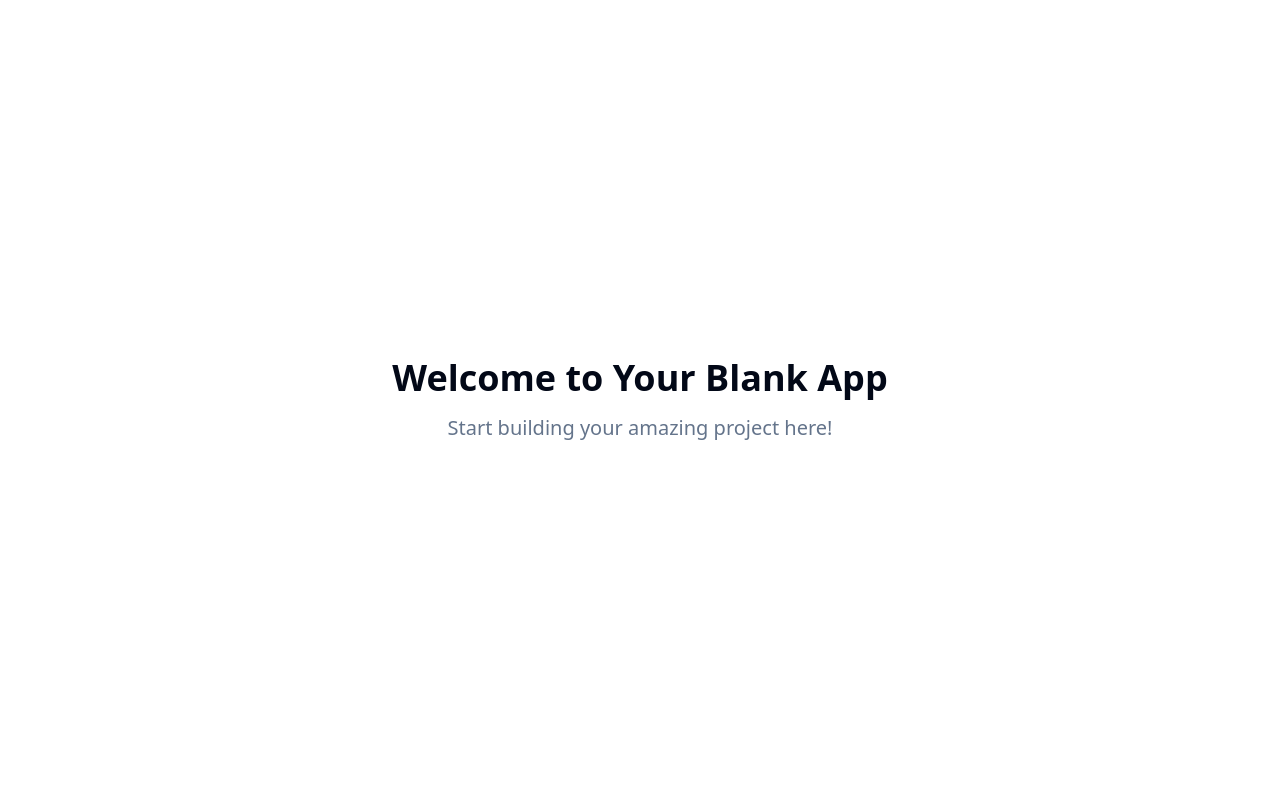
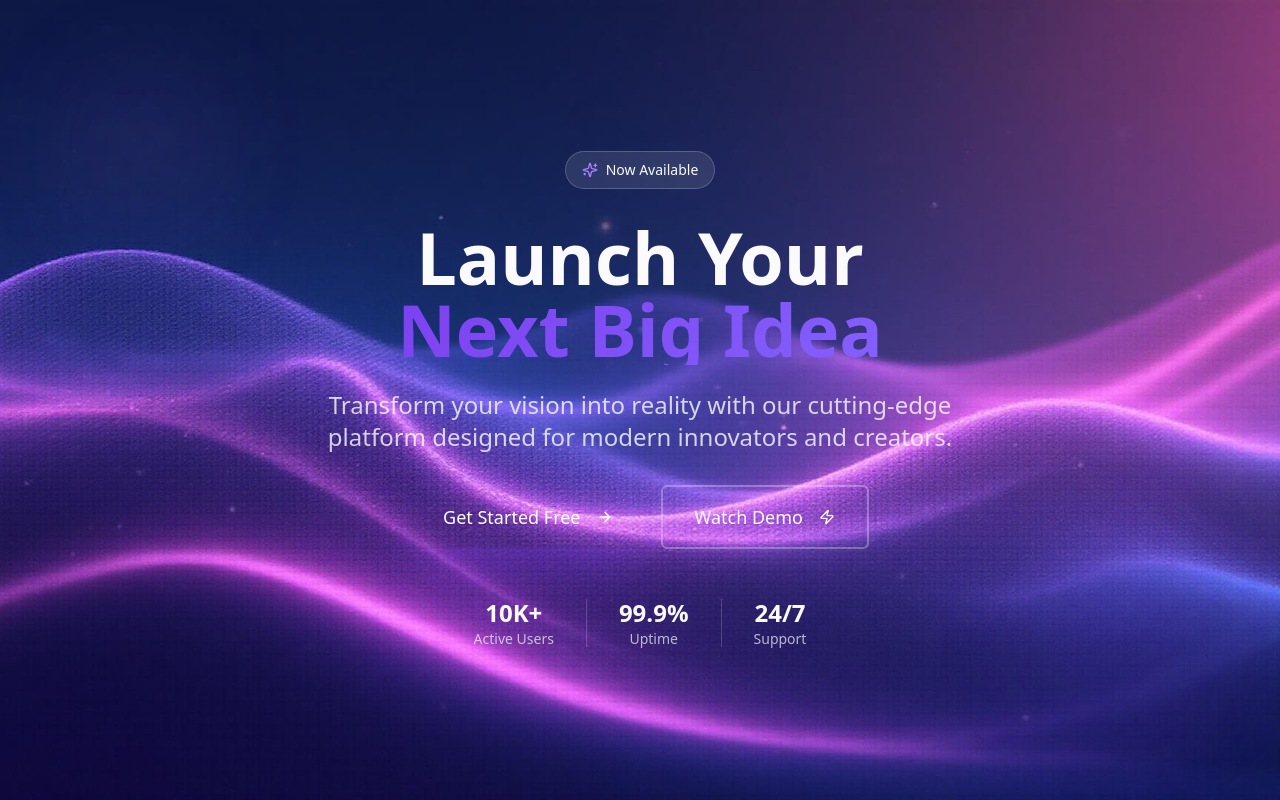
Before and after one commit to slim912/simple-hero-maker-kit, a React (Vite) app: page / in a window 1280 px wide. Built offline with nearby package versions, Linux system fonts and the light colour scheme.

Commit message:
Add landing page
Implement a single-section landing page with a hero header.

```diff
--- a/src/components/ui/button.tsx
+++ b/src/components/ui/button.tsx
@@ -18,6 +18,8 @@ const buttonVariants = cva(
           "bg-secondary text-secondary-foreground hover:bg-secondary/80",
         ghost: "hover:bg-accent hover:text-accent-foreground",
         link: "text-primary underline-offset-4 hover:underline",
+        hero: "bg-hero-gradient text-primary-foreground hover:shadow-lg hover:shadow-primary-glow/50 transition-all duration-300 animate-glow-pulse",
+        "outline-hero": "border-2 border-primary bg-transparent text-primary hover:bg-primary hover:text-primary-foreground transition-all duration-300",
       },
       size: {
         default: "h-10 px-4 py-2",
--- a/src/index.css
+++ b/src/index.css
@@ -8,33 +8,40 @@ All colors MUST be HSL.
 
 @layer base {
   :root {
-    --background: 0 0% 100%;
-    --foreground: 222.2 84% 4.9%;
+    --background: 240 100% 99%;
+    --foreground: 240 10% 9%;
 
     --card: 0 0% 100%;
-    --card-foreground: 222.2 84% 4.9%;
+    --card-foreground: 240 10% 9%;
 
     --popover: 0 0% 100%;
-    --popover-foreground: 222.2 84% 4.9%;
+    --popover-foreground: 240 10% 9%;
 
-    --primary: 222.2 47.4% 11.2%;
-    --primary-foreground: 210 40% 98%;
+    --primary: 262 83% 58%;
+    --primary-foreground: 0 0% 100%;
+    --primary-glow: 262 100% 75%;
 
-    --secondary: 210 40% 96.1%;
-    --secondary-foreground: 222.2 47.4% 11.2%;
+    --secondary: 240 4.8% 95.9%;
+    --secondary-foreground: 240 5.9% 10%;
 
-    --muted: 210 40% 96.1%;
-    --muted-foreground: 215.4 16.3% 46.9%;
+    --muted: 240 4.8% 95.9%;
+    --muted-foreground: 240 3.8% 45%;
 
-    --accent: 210 40% 96.1%;
-    --accent-foreground: 222.2 47.4% 11.2%;
+    --accent: 240 4.8% 95.9%;
+    --accent-foreground: 240 5.9% 10%;
 
     --destructive: 0 84.2% 60.2%;
-    --destructive-foreground: 210 40% 98%;
+    --destructive-foreground: 0 0% 98%;
 
-    --border: 214.3 31.8% 91.4%;
-    --input: 214.3 31.8% 91.4%;
-    --ring: 222.2 84% 4.9%;
+    --border: 240 5.9% 90%;
+    --input: 240 5.9% 90%;
+    --ring: 262 83% 58%;
+
+    /* Design system tokens */
+    --hero-gradient: linear-gradient(135deg, 262 83% 58%, 252 100% 70%, 242 100% 85%);
+    --hero-glow: 0 25px 50px -12px hsl(262 83% 58% / 0.4);
+    --text-gradient: linear-gradient(135deg, hsl(262 83% 58%), hsl(252 100% 70%));
+    --transition-smooth: all 0.3s cubic-bezier(0.4, 0, 0.2, 1);
 
     --radius: 0.5rem;
 
--- a/src/pages/Index.tsx
+++ b/src/pages/Index.tsx
@@ -1,12 +1,74 @@
-// Update this page (the content is just a fallback if you fail to update the page)
+import { Button } from "@/components/ui/button";
+import { ArrowRight, Sparkles, Zap } from "lucide-react";
+import heroBackground from "@/assets/hero-bg.jpg";
 
 const Index = () => {
   return (
-    <div className="min-h-screen flex items-center justify-center bg-background">
-      <div className="text-center">
-        <h1 className="text-4xl font-bold mb-4">Welcome to Your Blank App</h1>
-        <p className="text-xl text-muted-foreground">Start building your amazing project here!</p>
+    <div className="min-h-screen relative overflow-hidden">
+      {/* Background with gradient overlay */}
+      <div
+        className="absolute inset-0 bg-cover bg-center bg-no-repeat"
+        style={{ backgroundImage: `url(${heroBackground})` }}
+      />
+      <div className="absolute inset-0 bg-hero-gradient opacity-90" />
+
+      {/* Content */}
+      <div className="relative z-10 min-h-screen flex items-center justify-center px-6">
+        <div className="max-w-4xl mx-auto text-center">
+          {/* Badge */}
+          <div className="inline-flex items-center gap-2 bg-background/10 backdrop-blur-sm border border-background/20 rounded-full px-4 py-2 mb-8 animate-fade-up">
+            <Sparkles className="h-4 w-4 text-primary-glow" />
+            <span className="text-sm font-medium text-background">Now Available</span>
+          </div>
+
+          {/* Main Heading */}
+          <h1 className="text-5xl md:text-7xl font-bold mb-6 animate-fade-up text-background">
+            Launch Your
+            <span className="block bg-text-gradient bg-clip-text text-transparent">
+              Next Big Idea
+            </span>
+          </h1>
+
+          {/* Subheading */}
+          <p className="text-xl md:text-2xl text-background/80 mb-8 max-w-2xl mx-auto leading-relaxed animate-fade-up">
+            Transform your vision into reality with our cutting-edge platform designed for modern innovators and creators.
+          </p>
+
+          {/* CTA Buttons */}
+          <div className="flex flex-col sm:flex-row gap-4 justify-center items-center animate-fade-up">
+            <Button variant="hero" size="lg" className="text-lg px-8 py-4 h-auto">
+              Get Started Free
+              <ArrowRight className="ml-2 h-5 w-5" />
+            </Button>
+            <Button variant="outline-hero" size="lg" className="text-lg px-8 py-4 h-auto text-background border-background/30 hover:bg-background hover:text-primary">
+              Watch Demo
+              <Zap className="ml-2 h-5 w-5" />
+            </Button>
+          </div>
+
+          {/* Stats or Social Proof */}
+          <div className="mt-12 flex flex-col sm:flex-row gap-8 justify-center items-center text-background/70 animate-fade-up">
+            <div className="text-center">
+              <div className="text-2xl font-bold text-background">10K+</div>
+              <div className="text-sm">Active Users</div>
+            </div>
+            <div className="hidden sm:block w-px h-12 bg-background/20" />
+            <div className="text-center">
+              <div className="text-2xl font-bold text-background">99.9%</div>
+              <div className="text-sm">Uptime</div>
+            </div>
+            <div className="hidden sm:block w-px h-12 bg-background/20" />
+            <div className="text-center">
+              <div className="text-2xl font-bold text-background">24/7</div>
+              <div className="text-sm">Support</div>
+            </div>
+          </div>
+        </div>
       </div>
+
+      {/* Decorative elements */}
+      <div className="absolute top-20 left-20 w-32 h-32 bg-primary-glow/20 rounded-full blur-3xl animate-pulse" />
+      <div className="absolute bottom-20 right-20 w-40 h-40 bg-primary/20 rounded-full blur-3xl animate-pulse delay-1000" />
     </div>
   );
 };
--- a/tailwind.config.ts
+++ b/tailwind.config.ts
@@ -26,7 +26,8 @@ export default {
 				foreground: 'hsl(var(--foreground))',
 				primary: {
 					DEFAULT: 'hsl(var(--primary))',
-					foreground: 'hsl(var(--primary-foreground))'
+					foreground: 'hsl(var(--primary-foreground))',
+					glow: 'hsl(var(--primary-glow))'
 				},
 				secondary: {
 					DEFAULT: 'hsl(var(--secondary))',
@@ -84,11 +85,35 @@ export default {
 					to: {
 						height: '0'
 					}
+				},
+				'fade-up': {
+					'0%': {
+						opacity: '0',
+						transform: 'translateY(20px)'
+					},
+					'100%': {
+						opacity: '1',
+						transform: 'translateY(0)'
+					}
+				},
+				'glow-pulse': {
+					'0%, 100%': {
+						boxShadow: 'var(--hero-glow)'
+					},
+					'50%': {
+						boxShadow: '0 25px 50px -12px hsl(262 83% 58% / 0.6)'
+					}
 				}
 			},
 			animation: {
 				'accordion-down': 'accordion-down 0.2s ease-out',
-				'accordion-up': 'accordion-up 0.2s ease-out'
+				'accordion-up': 'accordion-up 0.2s ease-out',
+				'fade-up': 'fade-up 0.6s ease-out',
+				'glow-pulse': 'glow-pulse 3s ease-in-out infinite'
+			},
+			backgroundImage: {
+				'hero-gradient': 'var(--hero-gradient)',
+				'text-gradient': 'var(--text-gradient)'
 			}
 		}
 	},
```
Also changed, not shown: src/assets/hero-bg.jpg (added).
